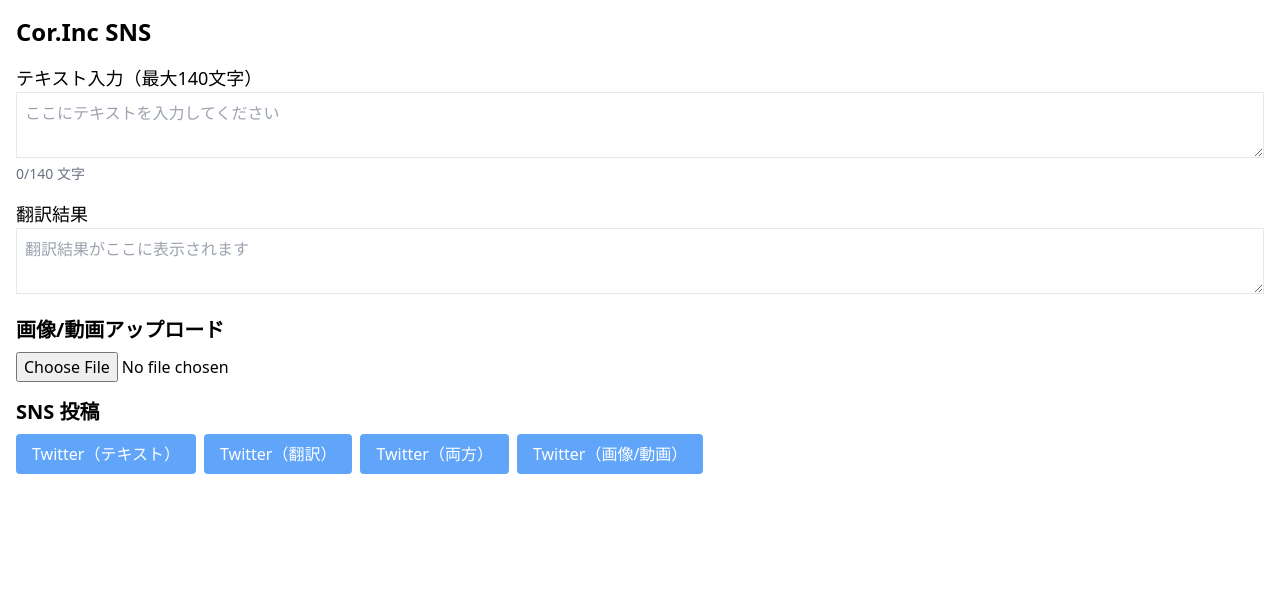
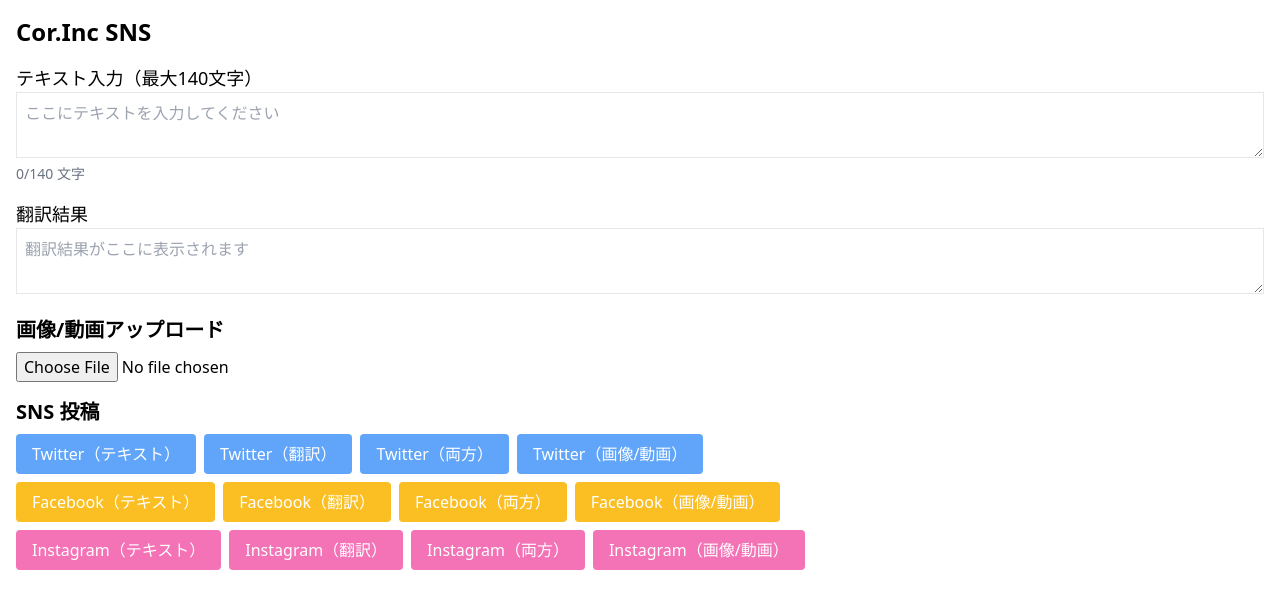
Before and after one commit to nagi0705/CorIncSNS, a Nuxt app: page / in a window 1280 px wide. Shown: the top 608 px of the page. Built offline with nearby package versions, Linux system fonts and the light colour scheme.

Commit message:
SNS機能追加

```diff
--- a/pages/index.vue
+++ b/pages/index.vue
@@ -26,6 +26,7 @@
     <div class="mb-4">
       <h2 class="text-xl font-bold mb-2">SNS 投稿</h2>
       <div class="space-y-2">
+        <!-- Twitter 投稿ボタン -->
         <div class="flex space-x-2">
           <button @click="postToSNS('twitter', 'original')" class="bg-blue-400 text-white px-4 py-2 rounded"
             :disabled="isTextTooLong">
@@ -42,6 +43,46 @@
           <button @click="postToSNS('twitter', 'media')" class="bg-blue-400 text-white px-4 py-2 rounded"
             :disabled="!uploadedFileUrl">
             Twitter（画像/動画）
+          </button>
+        </div>
+
+        <!-- Facebook 投稿ボタン -->
+        <div class="flex space-x-2">
+          <button @click="postToSNS('facebook', 'original')" class="bg-yellow-400 text-white px-4 py-2 rounded"
+            :disabled="isTextTooLong">
+            Facebook（テキスト）
+          </button>
+          <button @click="postToSNS('facebook', 'translated')" class="bg-yellow-400 text-white px-4 py-2 rounded"
+            :disabled="isTextTooLong">
+            Facebook（翻訳）
+          </button>
+          <button @click="postToSNS('facebook', 'both')" class="bg-yellow-400 text-white px-4 py-2 rounded"
+            :disabled="isTextTooLong">
+            Facebook（両方）
+          </button>
+          <button @click="postToSNS('facebook', 'media')" class="bg-yellow-400 text-white px-4 py-2 rounded"
+            :disabled="!uploadedFileUrl">
+            Facebook（画像/動画）
+          </button>
+        </div>
+
+        <!-- Instagram 投稿ボタン -->
+        <div class="flex space-x-2">
+          <button @click="postToSNS('instagram', 'original')" class="bg-pink-400 text-white px-4 py-2 rounded"
+            :disabled="isTextTooLong">
+            Instagram（テキスト）
+          </button>
+          <button @click="postToSNS('instagram', 'translated')" class="bg-pink-400 text-white px-4 py-2 rounded"
+            :disabled="isTextTooLong">
+            Instagram（翻訳）
+          </button>
+          <button @click="postToSNS('instagram', 'both')" class="bg-pink-400 text-white px-4 py-2 rounded"
+            :disabled="isTextTooLong">
+            Instagram（両方）
+          </button>
+          <button @click="postToSNS('instagram', 'media')" class="bg-pink-400 text-white px-4 py-2 rounded"
+            :disabled="!uploadedFileUrl">
+            Instagram（画像/動画）
           </button>
         </div>
       </div>
@@ -66,8 +107,8 @@
       postText: '',
       translationResult: '',
       notification: { message: '', type: 'success' },
-      debouncedTranslate: null as unknown as (text: string) => void,
-      uploadedFileUrl: "", // 🔥 画像URLを保持
+      uploadedFileUrl: "",
+      debouncedTranslate: null as unknown as (text: string) => void, // 🔥 翻訳用のデバウンス関数
     };
   },
   computed: {
@@ -92,11 +133,8 @@
         return;
       }
 
-      let textToPost = '';
-
-      if (type === 'original') {
-        textToPost = this.postText;
-      } else if (type === 'translated') {
+      let textToPost = this.postText;
+      if (type === 'translated') {
         textToPost = this.translationResult;
       } else if (type === 'both') {
         textToPost = `原文: ${this.postText}\n翻訳: ${this.translationResult}`;
@@ -106,11 +144,6 @@
           return;
         }
         textToPost = `📷 ${this.uploadedFileUrl}`;
-      }
-
-      if (!textToPost) {
-        this.notification = { message: '投稿する内容がありません。', type: 'error' };
-        return;
       }
 
       try {
@@ -123,7 +156,6 @@
     },
 
     addFileUrlToPost(url: string) {
-      console.log("受け取った画像URL:", url); // 🔥 デバッグ用
       this.uploadedFileUrl = url;
     },
 
@@ -131,7 +163,7 @@
       try {
         const response = await this.$axios.$post('/api/translate', {
           text,
-          targetLang: 'en'  // 翻訳先言語を指定
+          targetLang: 'en' // 翻訳先言語を指定
         });
         this.translationResult = response.translatedText;
       } catch (error) {
@@ -141,7 +173,7 @@
     },
   },
   created() {
-    this.debouncedTranslate = debounce(this.translateText, 500);
+    this.debouncedTranslate = debounce(this.translateText, 500); // 🔥 翻訳処理をデバウンス化
   },
 });
 </script>
--- /dev/null
+++ b/server-middleware/facebook.js
@@ -0,0 +1,39 @@
+require('dotenv').config();
+
+const express = require('express');
+
+const app = express();
+app.use(express.json()); // JSON のパース
+
+// POST リクエストで Facebook に投稿するエンドポイント
+app.post('/api/post-to-facebook', async (req, res) => {
+  const { text, mediaUrl } = req.body;
+
+  if (!text) {
+    return res.status(400).json({ error: 'Text is required' });
+  }
+
+  try {
+    // ダミーの認証情報（後で本物のキーを設定）
+    const client = new Facebook({
+      subdomain: "api",
+      consumer_key: process.env.FACEBOOK_API_KEY || "dummy_consumer_key",
+      consumer_secret: process.env.FACEBOOK_API_SECRET_KEY || "dummy_consumer_secret",
+      access_token_key: process.env.FACEBOOK_ACCESS_TOKEN || "dummy_access_token",
+      access_token_secret: process.env.FACEBOOK_ACCESS_TOKEN_SECRET || "dummy_access_token_secret",
+    })
+
+    // 本来は Facebook の API を呼び出して投稿
+    // ここではキーがダミーなので、実際の投稿は行わず、仮のレスポンスを返します。
+    // const response = await client.post("statuses/update", { status: text })
+    // return res.json(response)
+
+    // 仮の成功レスポンス
+    return res.json({ message: "Dummy facebook posted successfully", text: text })
+  } catch (error) {
+    console.error('Facebook posting error:', error)
+    return res.status(500).json({ error: error.message })
+  }
+});
+
+module.exports = app;
--- /dev/null
+++ b/server-middleware/instagram.js
@@ -0,0 +1,39 @@
+require('dotenv').config();
+
+const express = require('express');
+
+const app = express();
+app.use(express.json()); // JSON のパース
+
+// POST リクエストで Instagram に投稿するエンドポイント
+app.post('/api/post-to-instagram', async (req, res) => {
+  const { text, mediaUrl } = req.body;
+
+  if (!mediaUrl) {
+    return res.status(400).json({ error: "Instagram の投稿には画像または動画が必須です。" });
+  }
+
+  try {
+    // ダミーの認証情報（後で本物のキーを設定）
+    const client = new Twitter({
+      subdomain: "api",
+      consumer_key: process.env.INSTAGRAM_API_KEY || "dummy_consumer_key",
+      consumer_secret: process.env.INSTAGRAM_API_SECRET_KEY || "dummy_consumer_secret",
+      access_token_key: process.env.INSTAGRAM_ACCESS_TOKEN || "dummy_access_token",
+      access_token_secret: process.env.INSTAGRAM_ACCESS_TOKEN_SECRET || "dummy_access_token_secret",
+    })
+
+    // 本来は Instagram の API を呼び出して投稿
+    // ここではキーがダミーなので、実際の投稿は行わず、仮のレスポンスを返します。
+    // const response = await client.post("statuses/update", { status: text })
+    // return res.json(response)
+
+    // 仮の成功レスポンス
+    return res.json({ message: "Dummy instagram posted successfully", text: text })
+  } catch (error) {
+    console.error('Instagram posting error:', error)
+    return res.status(500).json({ error: error.message })
+  }
+});
+
+module.exports = app;
--- a/server-middleware/sns.js
+++ b/server-middleware/sns.js
@@ -1,5 +1,3 @@
-// server-middleware/sns.js
-
 require('dotenv').config();
 const express = require('express');
 
@@ -8,10 +6,6 @@
 
 const dummyResponse = { message: "ダミー投稿成功" };
 
-/**
- * 汎用SNS投稿処理
- * @param {string} platform SNSの種類（Twitter, LinkedIn, Mixi, Facebook）
- */
 const postToSNS = (platform) => {
   return async (req, res) => {
     const { text, translation, mediaUrl } = req.body;
@@ -21,7 +15,6 @@
     console.log("🔹 翻訳:", translation || "(なし)");
     console.log("🔹 メディアURL:", mediaUrl || "(なし)");
 
-    // ダミーレスポンスを返す
     res.json({
       message: `${platform} 投稿成功 ✅`,
       postedData: { text, translation, mediaUrl }
@@ -29,10 +22,9 @@
   };
 };
 
-// 各SNSのエンドポイント
+// 各SNSのダミー投稿エンドポイント
 app.post('/api/post-to-twitter', postToSNS("Twitter"));
-app.post('/api/post-to-mixi', postToSNS("Mixi"));
-app.post('/api/post-to-linkedin', postToSNS("LinkedIn"));
 app.post('/api/post-to-facebook', postToSNS("Facebook"));
+app.post('/api/post-to-instagram', postToSNS("Instagram"));
 
 module.exports = app;
```
Also changed, not shown: static/uploads/1740225348385-bs6ijon76.jpeg (added).
